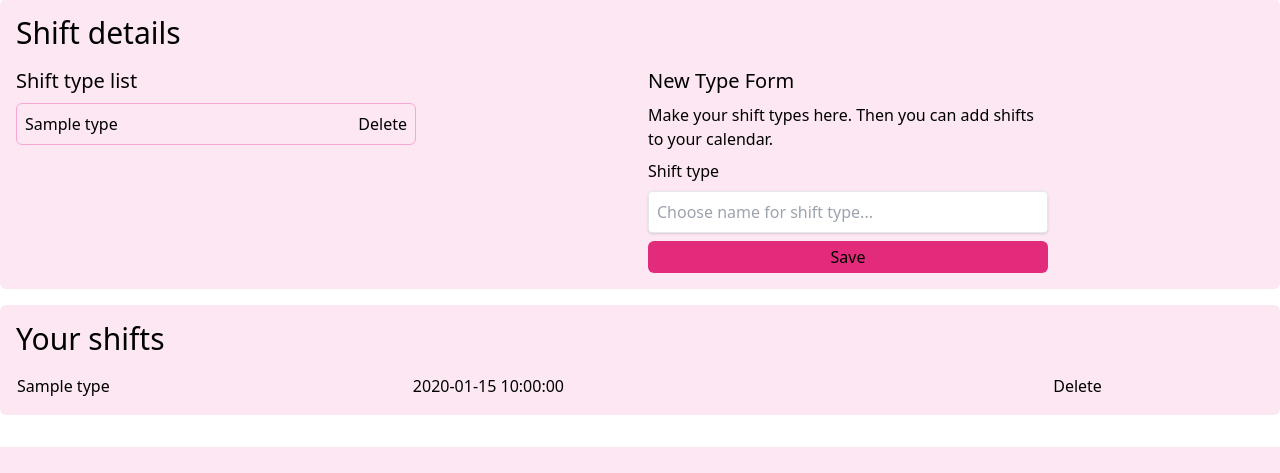
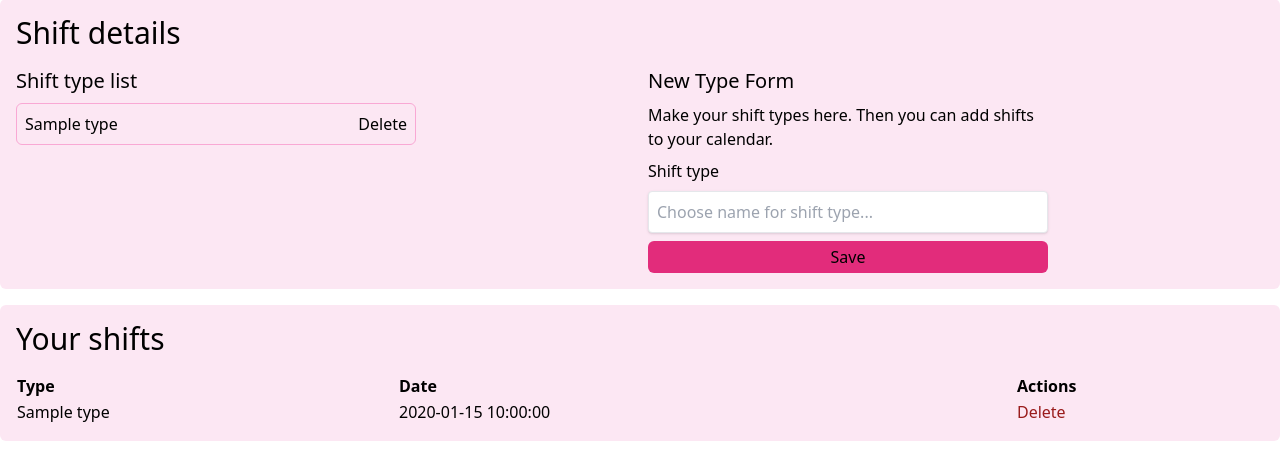
Before and after one commit to markoco14/ennytime, a FastAPI app: template templates/webapp/profile/profile.html in a window 1280 px wide. Shown: the part 727-1200 px from the top of the page. Before the commit the page ends 1174 px from the top, so only its background shows below. Run offline with FastAPI, Linux system fonts and the light colour scheme; the template is opened without the code that fills it: most values are stand-ins (such as "Sample title", 1, 10 or a date in 2020); parts of the project's set-up code (start-up, migrations or seed data) failed here and were passed over; some libraries are stand-ins or nearby versions.

Commit message:
restyle shift table

```diff
--- a/templates/webapp/profile/profile.html
+++ b/templates/webapp/profile/profile.html
@@ -111,7 +111,12 @@
           <h2 class="text-3xl mb-4">Your shifts</h2>
           <table class="w-full">
             <thead>
-              {{ heading_row(shift_headings)}}
+              {# {{ heading_row(shift_headings)}} #}
+              <tr>
+                <th class="text-left">Type</th>
+                <th class="hidden sm:block text-left">Date</th>
+                <th class="text-left">Actions</th>
+              </tr>
             </thead>
             {% include 'webapp/profile/shift-table.html' %}
           </table>
--- a/templates/webapp/profile/shift-table.html
+++ b/templates/webapp/profile/shift-table.html
@@ -1,13 +1,17 @@
 <tbody id="shift-table" hx-get="/shift-table" hx-target="this" hx-swap="outerHTML" hx-trigger="getShiftTable from:body delay:1s">
   {% for shift in shifts %}
   <tr>
-    <td>{{shift.type.type}}</td>
-    <td>{{shift.date}}</td>
+    <td>
+      <p>{{shift.type.type}}</p>
+      <p class="sm:hidden text-gray-700">{{shift.date}}</p>
+    </td>
+    <td class="hidden sm:block">{{shift.date}}</td>
     <td>
       <button
         hx-delete="/delete-shift/{{shift.id}}"
         hx-target="closest tr"
         hx-swap="delete swap:0.5s"
+        class="text-red-800 hover:text-red-600"
       >
         Delete
       </button>
```
